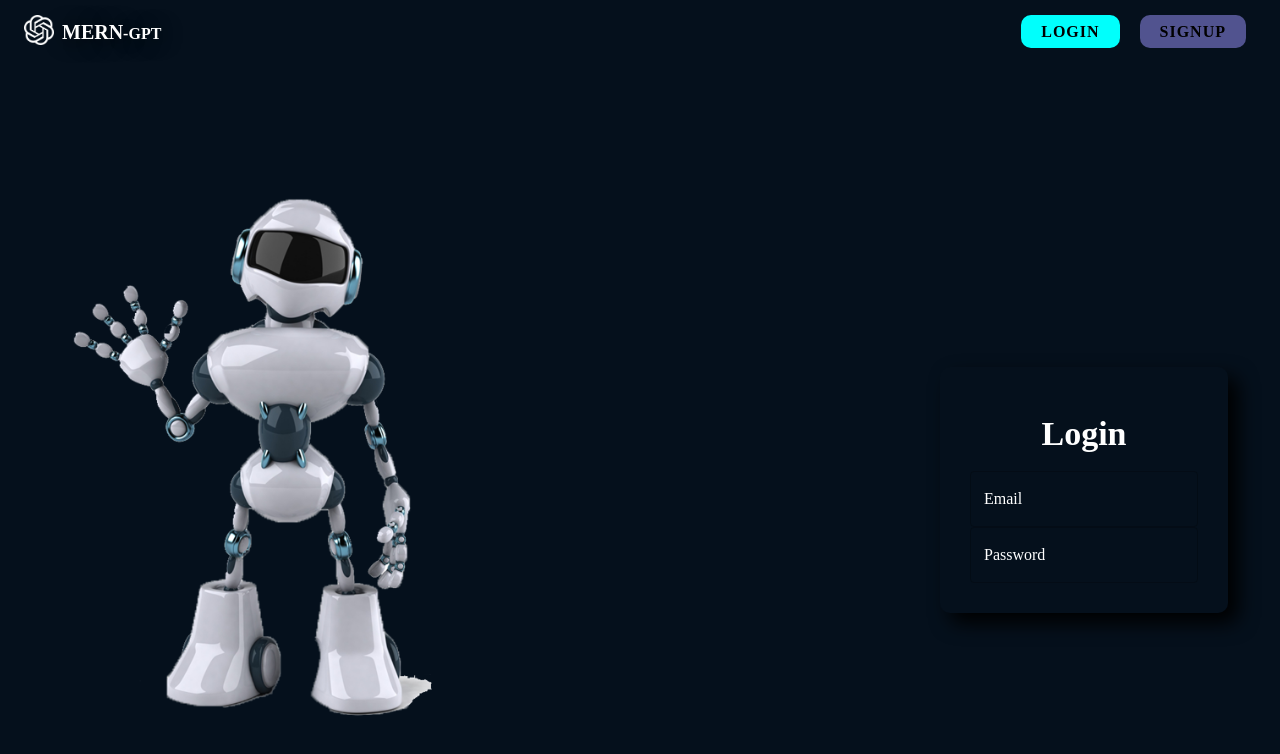
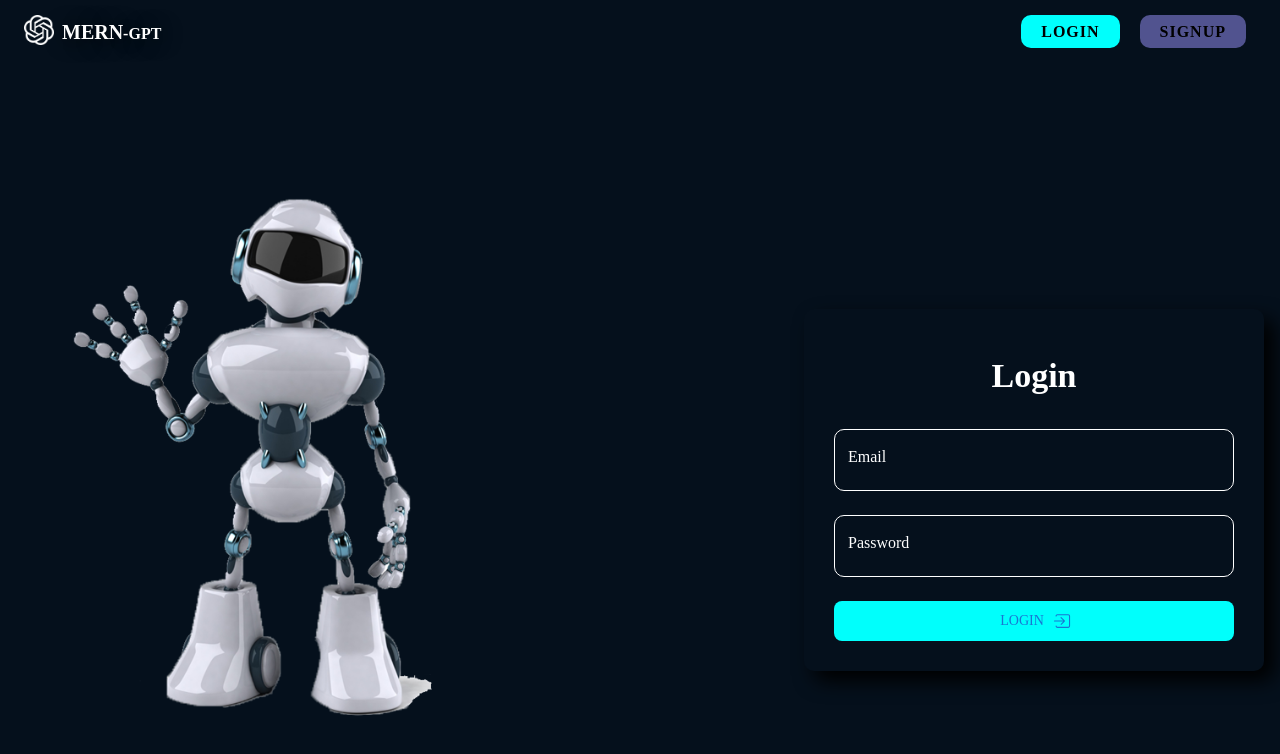
Before and after one commit to SudheeshTD/AI-Chatbot-MERN, a React (Vite) app in the folder frontend/: page /login in a window 1280 px wide. Shown: the top 754 px of the page. Built offline with nearby package versions, Linux system fonts and the light colour scheme.

Commit message:
added lofin form and button

```diff
--- a/frontend/src/components/shared/CustomizedInput.tsx
+++ b/frontend/src/components/shared/CustomizedInput.tsx
@@ -7,7 +7,23 @@ type Props = {
 };
 
 const CustomizedInput = (props: Props) => {
-  return <TextField name={props.name} label={props.label} type={props.type} />;
+  return (
+    <TextField
+      margin="normal"
+      InputLabelProps={{ style: { color: "white" } }}
+      name={props.name}
+      label={props.label}
+      type={props.type}
+      InputProps={{
+        style: {
+          width: "400px",
+          borderRadius: 10,
+          fontSize: 20,
+          color: "white",
+        },
+      }}
+    />
+  );
 };
 
 export default CustomizedInput;
--- a/frontend/src/index.css
+++ b/frontend/src/index.css
@@ -23,3 +23,7 @@ body {
   text-decoration: none;
   letter-spacing: 1px;
 }
+.MuiOutlinedInput-input-root.Mui-focussed,
+.MuiOutlinedInput-notchedOutline {
+  border-color: white !important;
+}
--- a/frontend/src/pages/Login.tsx
+++ b/frontend/src/pages/Login.tsx
@@ -1,5 +1,6 @@
-import { Box, Typography } from "@mui/material";
+import { Box, Typography, Button } from "@mui/material";
 import CustomizedInput from "../components/shared/CustomizedInput";
+import { IoIosLogIn } from "react-icons/io";
 const Login = () => {
   return (
     <Box width={"100%"} height={"100"} display="flex" flex={1}>
@@ -41,6 +42,21 @@ const Login = () => {
             </Typography>
             <CustomizedInput type="email" name="email" label="Email" />
             <CustomizedInput type="password" name="password" label="Password" />
+            <Button
+              type="submit"
+              sx={{
+                px: 2,
+                py: 1,
+                mt: 2,
+                width: "400px",
+                borderRadius: 2,
+                bgcolor: "#00fffc",
+                ":hover": { bgcolor: "white", color: "black" },
+              }}
+              endIcon={<IoIosLogIn />}
+            >
+              Login
+            </Button>
           </Box>
         </form>
       </Box>
```
